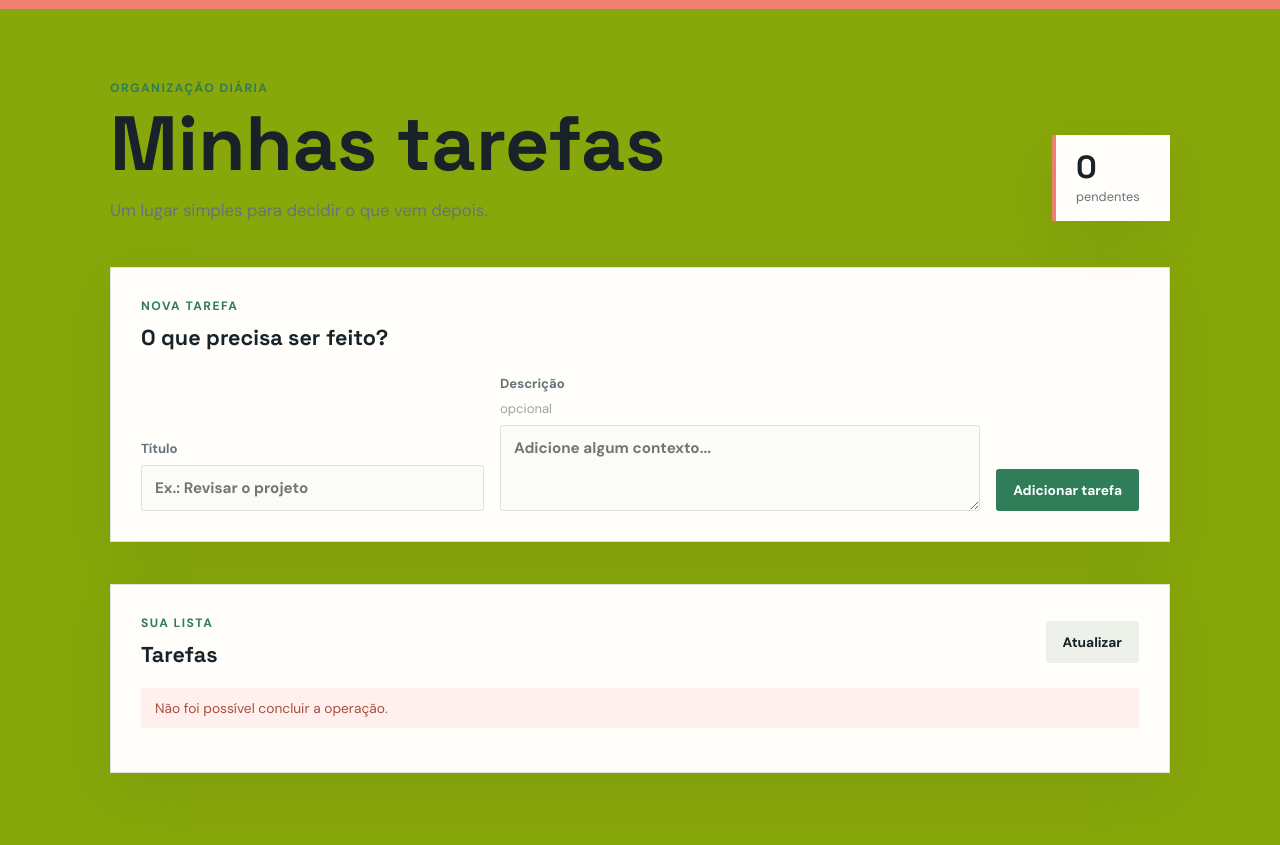
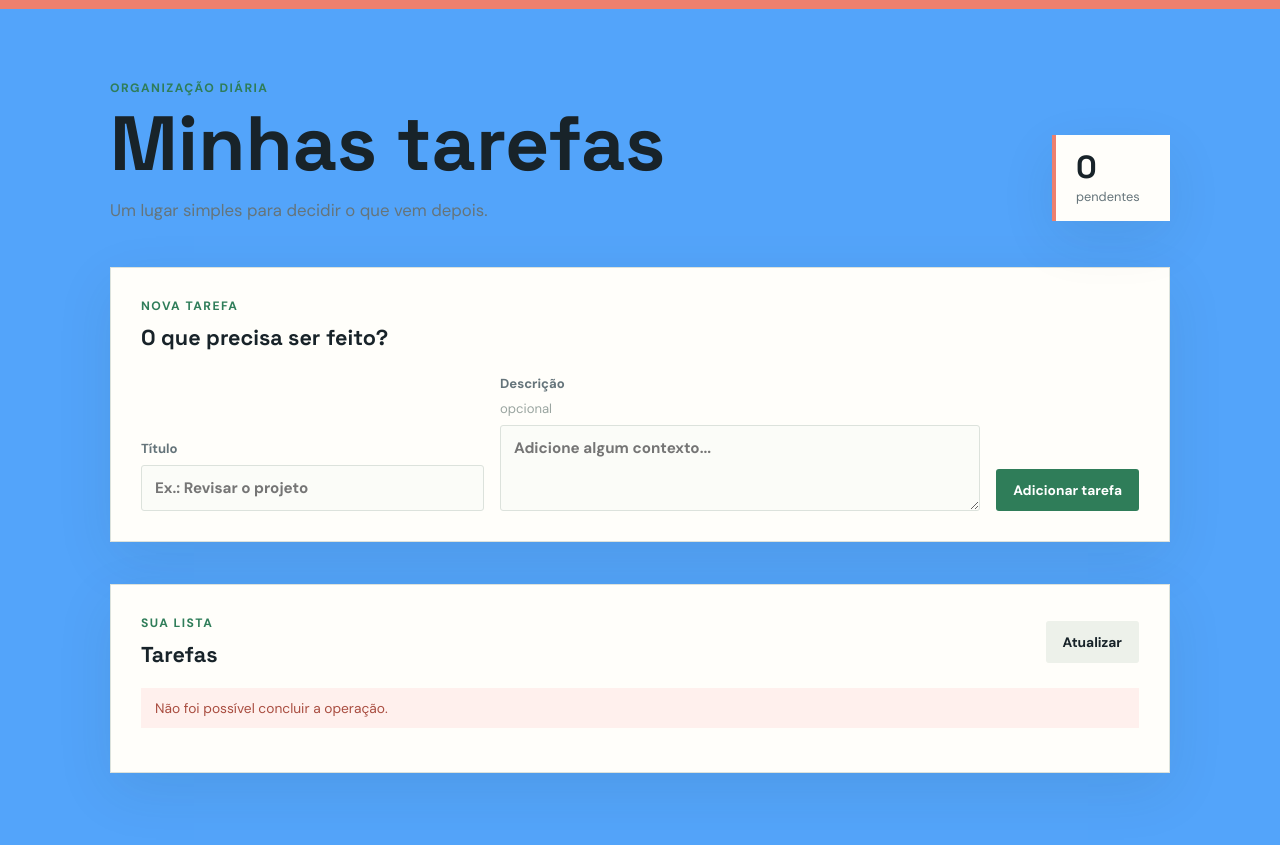
Before and after one commit to Graciano-B-L-Junior/simple_api, a Django app: page / in a window 1280 px wide. Run offline with Django 5.2, Linux system fonts and the light colour scheme; data that the repository does not hold is empty.

Commit message:
fix: ajuste na cor de background

```diff
--- a/static/tasks/task_list.css
+++ b/static/tasks/task_list.css
@@ -3,7 +3,7 @@
 :root {
     --ink: #182329;
     --muted: #65747a;
-    --paper: #88a70a;
+    --paper: #53a4fa;
     --surface: #fffefa;
     --line: #dce2dc;
     --mint: #c9e9d6;
```
